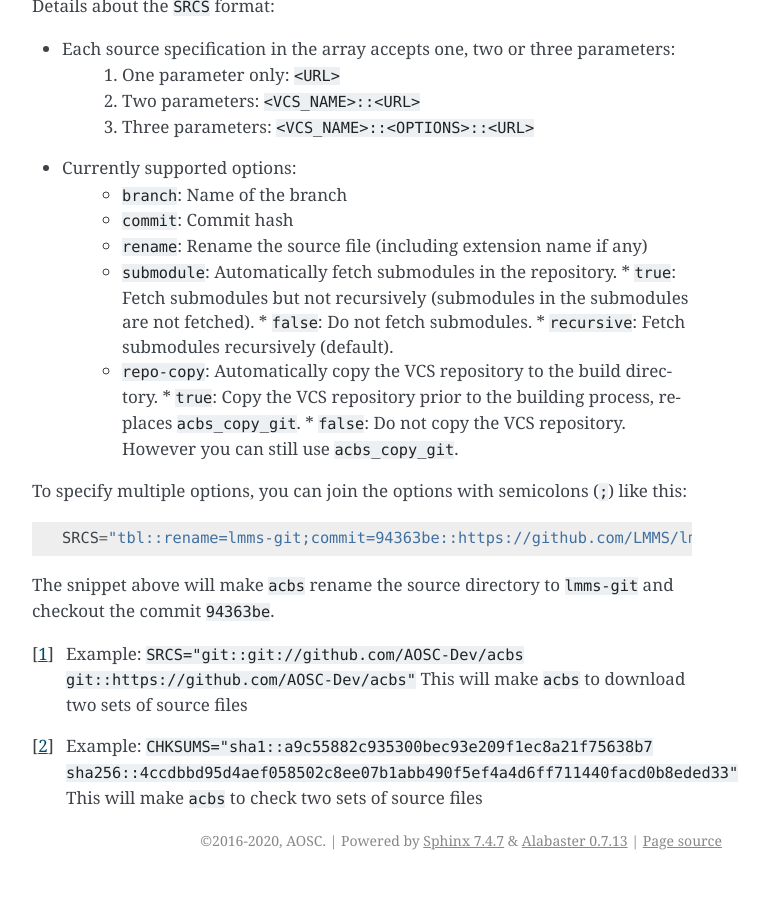
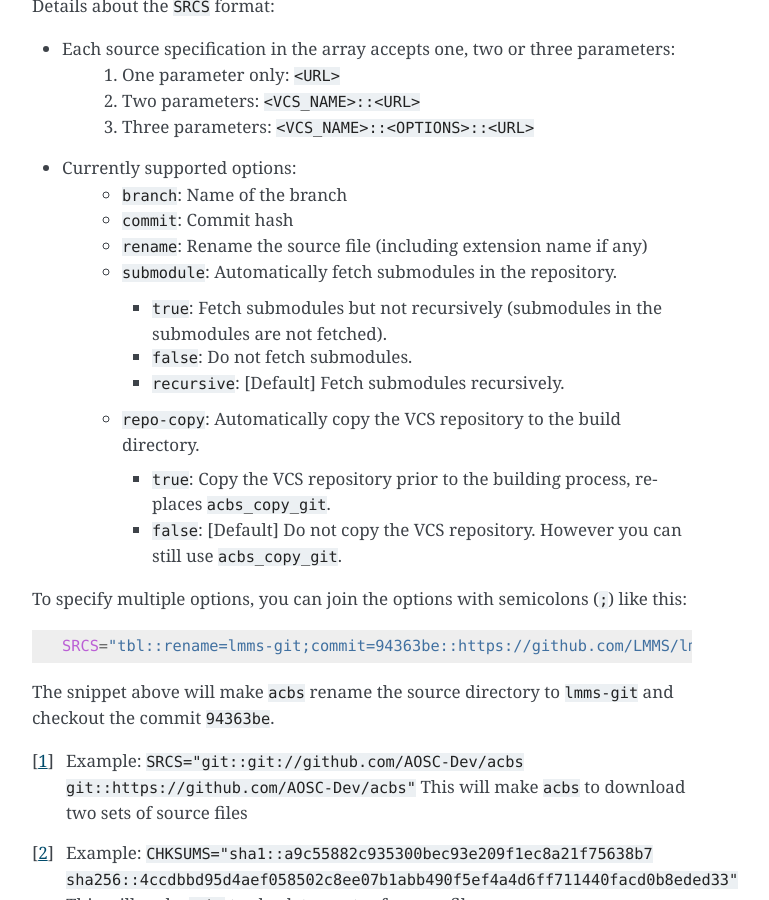
Before and after one commit to AOSC-Dev/acbs, a Sphinx documentation site: the page built from docs/source/spec_format.rst, in a window 1280 px wide and 900 px high, scrolled down 1607 px. Shown: the whole window, without its empty margins (388-1157 px from the left). Built offline with Sphinx 7.4.7, drawn with Linux system fonts in a browser that asks for light colours.

Commit message:
docs: use `code-block` blocks in the rst files

```diff
--- a/docs/source/spec_format.rst
+++ b/docs/source/spec_format.rst
@@ -61,15 +61,19 @@ Details about the ``SRCS`` format:
     * ``commit``: Commit hash
     * ``rename``: Rename the source file (including extension name if any)
     * ``submodule``: Automatically fetch submodules in the repository.
+
       * ``true``: Fetch submodules but not recursively (submodules in the submodules are not fetched).
       * ``false``: Do not fetch submodules.
-      * ``recursive``: Fetch submodules recursively (default).
+      * ``recursive``: [Default] Fetch submodules recursively.
+
     * ``repo-copy``: Automatically copy the VCS repository to the build directory.
+
       * ``true``: Copy the VCS repository prior to the building process, replaces ``acbs_copy_git``.
-      * ``false``: Do not copy the VCS repository. However you can still use ``acbs_copy_git``.
+      * ``false``: [Default] Do not copy the VCS repository. However you can still use ``acbs_copy_git``.
 
 To specify multiple options, you can join the options with semicolons (``;``) like this:
-::
+
+.. code-block:: bash
 
   SRCS="tbl::rename=lmms-git;commit=94363be::https://github.com/LMMS/lmms"
 
```
Also changed, not shown: docs/source/install.rst (+4 -3 lines).
